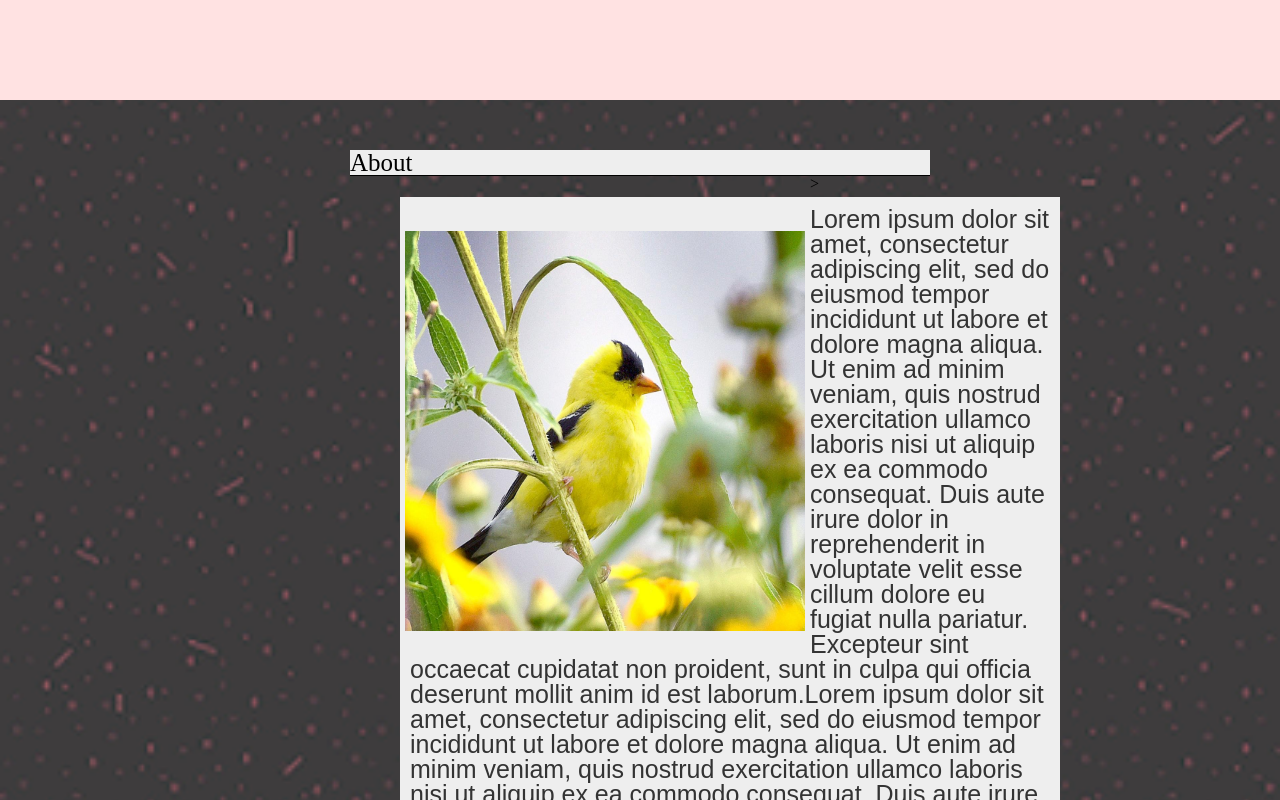
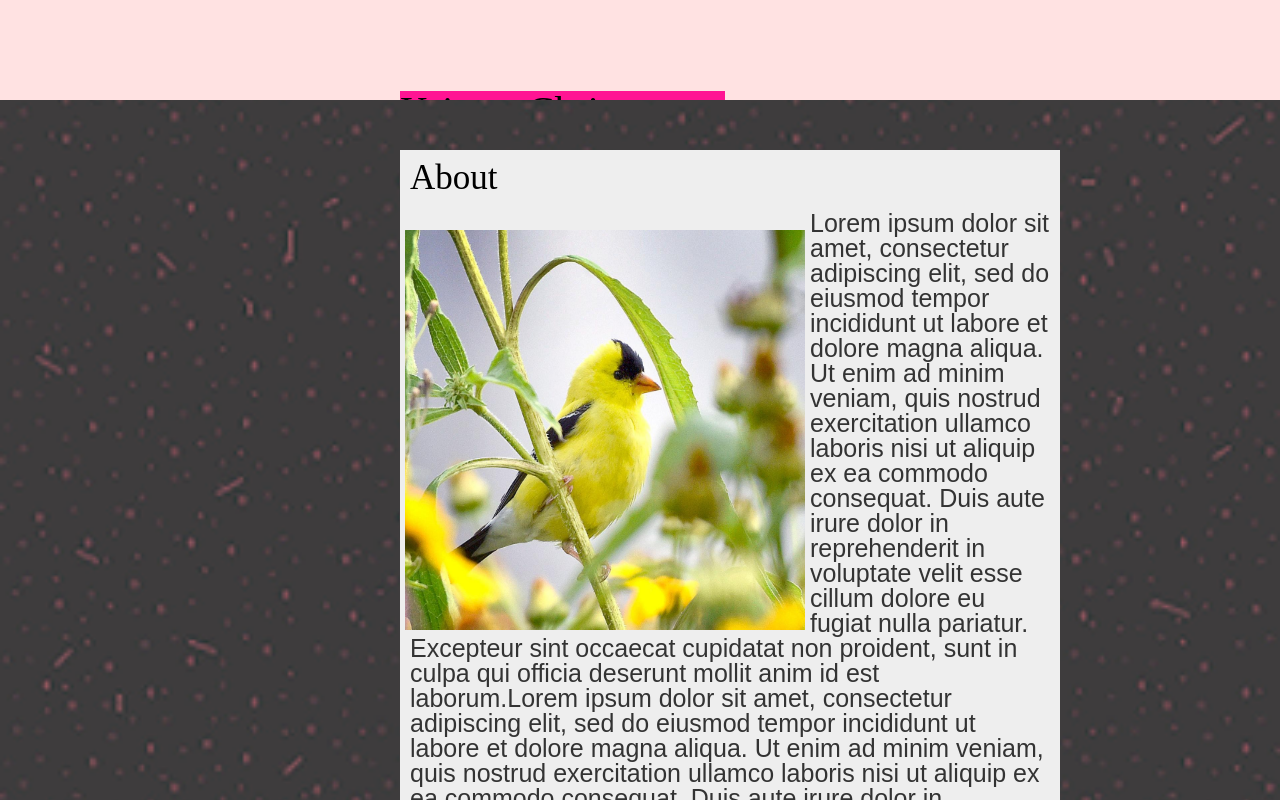
Before and after one commit to KCEliza/Basic-Portfolio, a plain HTML site: page index.html in a window 1280 px wide. Shown: the top 800 px of the page. Drawn offline with Linux system fonts and the light colour scheme; files that its build step writes are made by us from their sources.

Commit message:
Fixed About page

```diff
--- a/assets/css/style.css
+++ b/assets/css/style.css
@@ -1,7 +1,7 @@
 h1, img, p {
     margin-left: 400px;
 }
-p, img {
+  img {
     margin-top:50px;
 }
 body{
@@ -10,12 +10,10 @@ body{
     background-size: 100%;
 }
 h1{
-    margin-top:-100px;
+    margin-top:-67px;
     font-size:40px;
     background: deeppink;
-    width:300px;
-    margin-top:-40px;
-    padding-bottom:14px;
+    width:325px;
 }
 
 header {
@@ -34,14 +32,15 @@ li {
 /* About CSS */
 h2{
 
-    margin:50px 350px 0px 350px;
-    font-size:25px;
+    margin:50px 350px -45px 400px;
+    font-size:35px;
     background: #eee;
-    border-bottom: solid 1px;
+    height:50px;
+    width:50%;
+    padding:10px;
 }
-
 p{
-   margin-top:5px;
+    margin-top:26px;
    margin-right: 100px;
     width: 50%;
     font-size: 25px;
@@ -59,7 +58,7 @@ img{
 }
 /* Portfolio CSS */
 
-}
+
 .text-block {
     position: absolute;
     background-color: black;
@@ -75,7 +74,7 @@ h4{
 }
 /* Contact CSS */
 form{
-    margin-top:50px;
+    margin-top:55px;
     text-align:center;
     box-sizing: border-box;
     margin-left:33%;
--- a/index.html
+++ b/index.html
@@ -29,7 +29,7 @@
             <h1>Kristen Christeson</h1>
         </header>
         <div class="AboutBox">
-                <h2>About</h2>>
+                <h2>About</h2>
         <img src="assets/images/Bird.jpg"
             alt="Me" />
 
```
Also changed, not shown: assets/css/reset.css (renamed from assets/reset.css).
